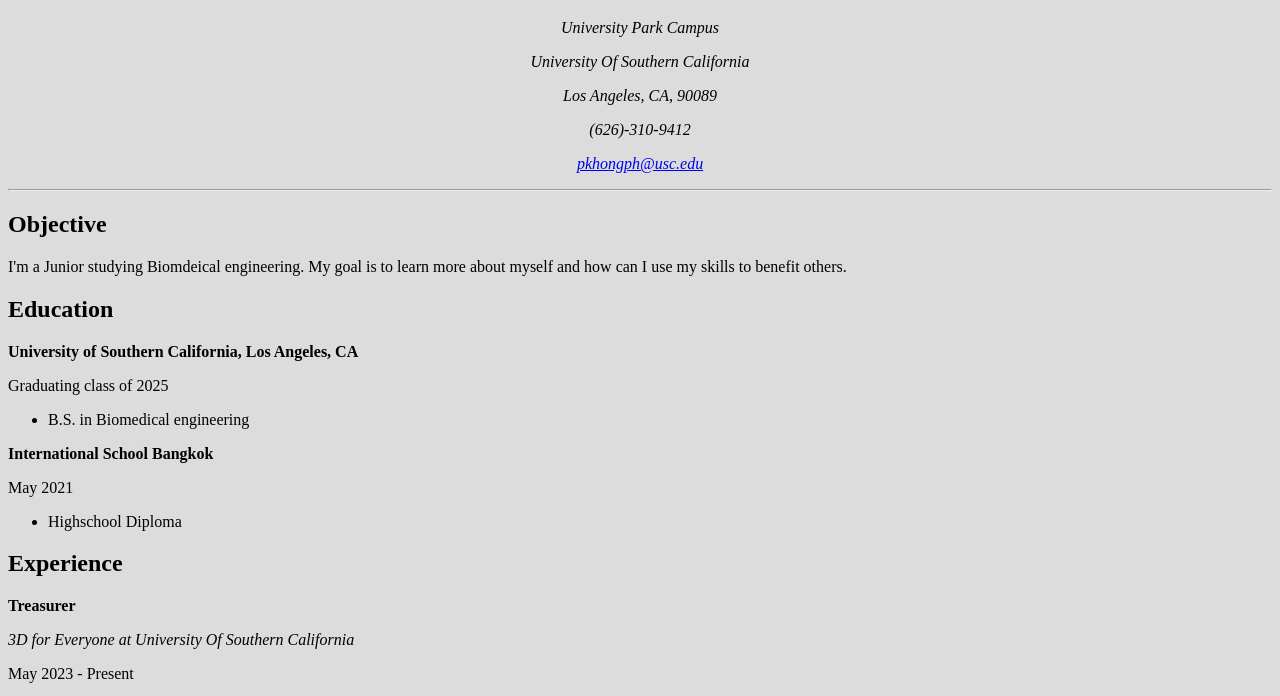
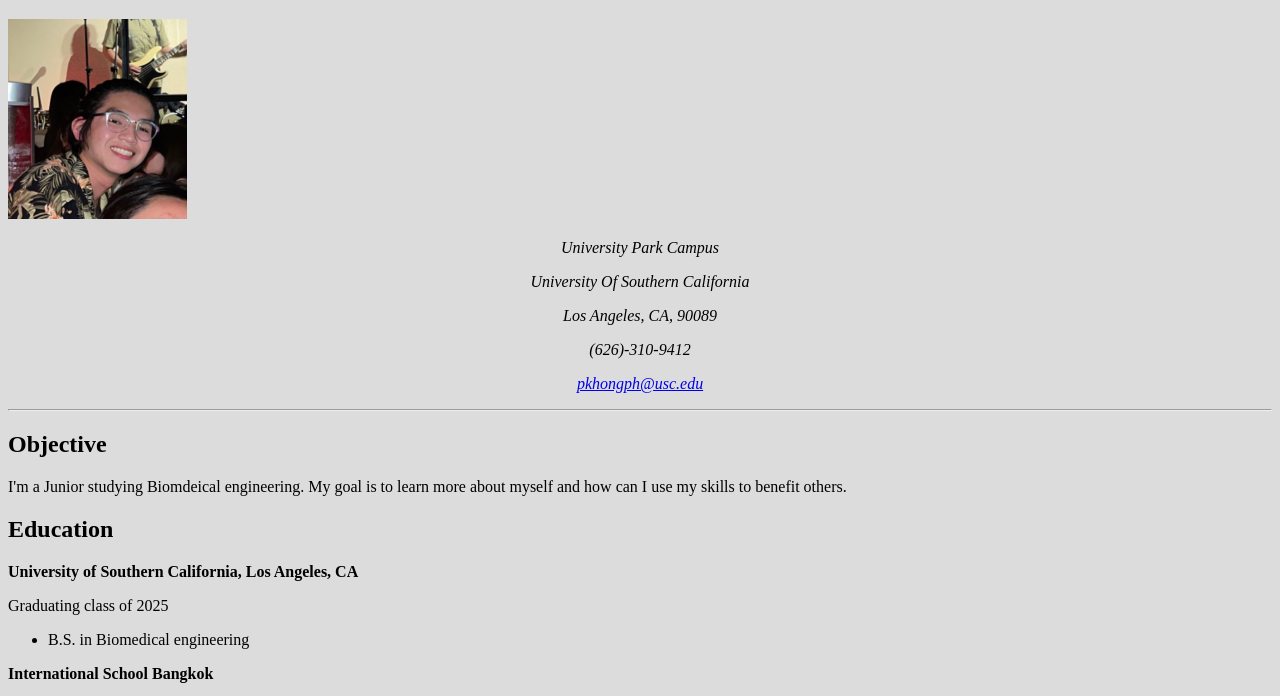
Before and after one commit to uscwebdev/itp104-submissions-TinAluminum, a plain HTML site: page assignment_1/resume.html in a window 1280 px wide. Shown: the part 61-757 px from the top of the page. Drawn offline with Linux system fonts and the light colour scheme.

Commit message:
Add profile pic

```diff
--- a/assignment_1/resume.html
+++ b/assignment_1/resume.html
@@ -13,11 +13,18 @@
                 text-align: center;
             }
 
+            img {
+                height: 200px;
+                width: auto;
+                align-self: center;
+            }
+
 
         </style>
     </head>
 
     <h1>Panas Khongphatthanayothin</h1>
+    <img src="profile_pic.jpg">
     <p style="text-align: center;"><em>University Park Campus</em></p>
     <p style="text-align: center;"><em>University Of Southern California</em></p>
     <p style="text-align: center;"><em>Los Angeles, CA, 90089</em></p>
```
Also changed, not shown: assignment_1/profile_pic.jpg (added).
